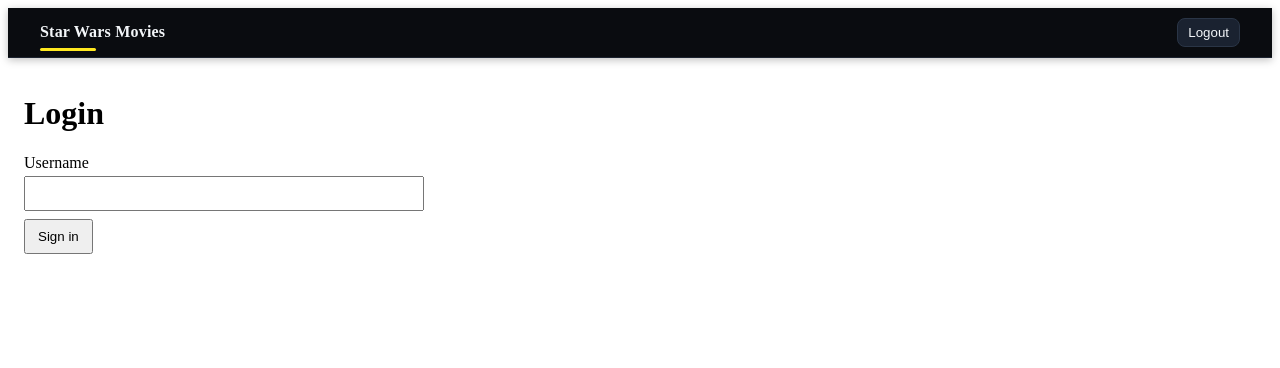
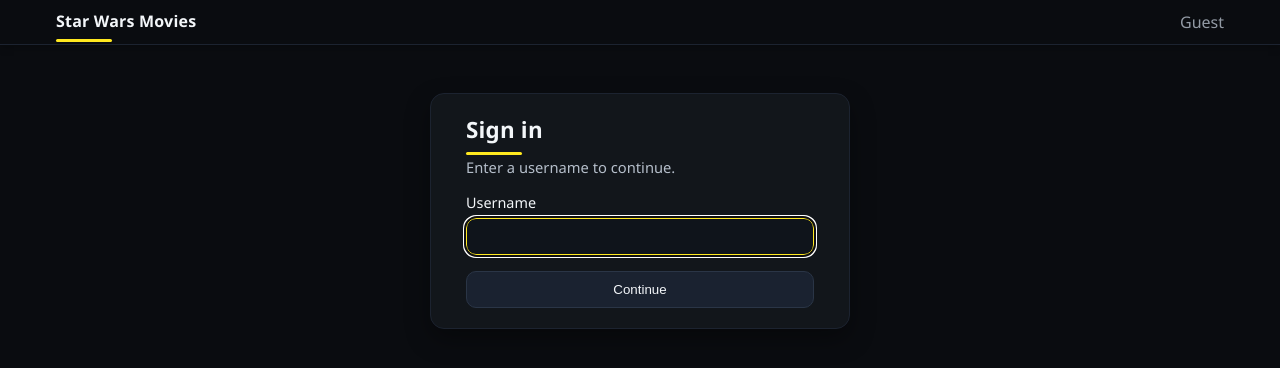
Before and after one commit to Giwastech1/starwars-movies, a React (Vite) app: page /login in a window 1280 px wide. Shown: the top 368 px of the page. Built offline with nearby package versions, Linux system fonts and the light colour scheme.

Commit message:
style login page and add bg accross refresh

```diff
--- a/src/components/NavBar.tsx
+++ b/src/components/NavBar.tsx
@@ -2,7 +2,7 @@
 import type { RootState } from '../app/store'
 import { logout } from '../features/auth/authSlice'
 import { useNavigate } from 'react-router-dom'
-import '../styles/navbar.css'  // ← add
+import '../styles/navbar.css'
 
 export default function Navbar() {
   const user = useSelector((s: RootState) => s.auth.user)
@@ -18,9 +18,17 @@
     <nav className="navbar" role="navigation" aria-label="Main">
       <div className="navbar-inner">
         <div className="nav-title">Star Wars Movies</div>
+
         <div className="nav-right">
-          {user && <>Logged in as <b>{user.username}</b></>}
-          <button className="nav-logout" onClick={onLogout}>Logout</button>
+          {user ? (
+            <>
+              <span aria-live="polite">Logged in as <b>{user.username}</b></span>
+              <button className="nav-logout" onClick={onLogout}>Logout</button>
+            </>
+          ) : (
+            // Show nothing or a subtle "Guest" label (your call)
+            <span aria-label="guest" style={{ opacity: 0.8 }}>Guest</span>
+          )}
         </div>
       </div>
     </nav>
--- a/src/main.tsx
+++ b/src/main.tsx
@@ -4,6 +4,7 @@
 import { PersistGate } from 'redux-persist/integration/react'
 import { store, persistor } from './app/store'
 import AppRouter from './routes/AppRouter'
+import "./styles/global.css"
 
 ReactDOM.createRoot(document.getElementById('root')!).render(
   <React.StrictMode>
--- a/src/pages/Login.tsx
+++ b/src/pages/Login.tsx
@@ -1,43 +1,44 @@
 import { useState } from 'react'
-import type { FormEvent } from 'react'
 import { useDispatch, useSelector } from 'react-redux'
 import { Navigate } from 'react-router-dom'
 import type { RootState } from '../app/store'
 import { loginSucceeded } from '../features/auth/authSlice'
+import '../styles/login.css'
 
 export default function Login() {
   const isAuthed = useSelector((s: RootState) => s.auth.isAuthenticated)
   const dispatch = useDispatch()
   const [username, setUsername] = useState('')
 
-  // If already logged in, do not allow seeing login page
   if (isAuthed) return <Navigate to="/movies" replace />
 
-  const onSubmit = (e: FormEvent) => {
+  const onSubmit = (e: React.FormEvent<HTMLFormElement>) => {
     e.preventDefault()
     const name = username.trim()
-    if (name) {
-      // Frontend-only auth per spec
-      dispatch(loginSucceeded({ username: name }))
-    }
+    if (name) dispatch(loginSucceeded({ username: name }))
   }
 
   return (
-    <main style={{ padding: 16 }}>
-      <h1>Login</h1>
-      <form onSubmit={onSubmit} aria-label="Login form" style={{ maxWidth: 380 }}>
-        <label style={{ display: 'block', marginBottom: 8 }}>
-          Username
+    <main className="auth-wrap">
+      <section className="auth-card" aria-label="Sign in">
+        <h1 className="auth-title">Sign in</h1>
+        <p className="auth-help">Enter a username to continue.</p>
+
+        <form onSubmit={onSubmit} noValidate>
+          <label className="auth-label" htmlFor="username">Username</label>
           <input
-            aria-label="username"
+            id="username"
+            className="auth-input"
             value={username}
             onChange={(e) => setUsername(e.target.value)}
             required
-            style={{ display: 'block', width: '100%', padding: 8, marginTop: 4 }}
+            autoFocus
+            aria-label="username"
           />
-        </label>
-        <button type="submit" style={{ padding: '8px 12px' }}>Sign in</button>
-      </form>
+
+          <button className="auth-submit" type="submit">Continue</button>
+        </form>
+      </section>
     </main>
   )
 }
--- /dev/null
+++ b/src/styles/global.css
@@ -0,0 +1,17 @@
+:root {
+    --bg: #0a0c10;
+  }
+
+  html, body {
+    margin: 0;
+    padding: 0;
+    height: 100%;
+    background: var(--bg);
+    color: #f3f6f9;
+    font-family: 'Segoe UI', Roboto, sans-serif;
+  }
+
+  /* Reset */
+  * {
+    box-sizing: border-box;
+  }
--- /dev/null
+++ b/src/styles/login.css
@@ -0,0 +1,101 @@
+/* src/styles/login.css */
+/* ===== Auth (Login) — dark + gold to match app theme ===== */
+:root {
+    --bg: #0a0c10;
+    --card-bg: #12161b;
+    --text: #f3f6f9;
+    --muted: #b5beca;
+    --accent: #ffe81f;   /* gold accent */
+    --border: #1c2330;
+  }
+
+  /* Center the auth card below the navbar */
+  .auth-wrap {
+    min-height: calc(100vh - 64px); /* leave space for navbar height if sticky */
+    display: grid;
+    place-items: start center;
+    padding-top: 48px;
+    color: var(--text);
+  }
+
+  .auth-card {
+    width: min(92vw, 420px);
+    background: var(--card-bg);
+    color: var(--text);
+    border: 1px solid var(--border);
+    border-radius: 14px;
+    padding: 20px 35px;
+    box-shadow: 0 10px 24px rgba(0,0,0,0.35);
+  }
+
+  /* Heading with gold underline */
+  .auth-title {
+    margin: 0 0 8px 0;
+    font-size: 1.4rem;
+    font-weight: 800;
+    letter-spacing: .2px;
+    position: relative;
+    padding-bottom: .25rem;
+  }
+  .auth-title::after {
+    content: "";
+    position: absolute; left: 0; bottom: -6px;
+    width: 56px; height: 3px;
+    background: var(--accent);
+    border-radius: 2px;
+  }
+
+  .auth-help {
+    color: var(--muted);
+    font-size: .92rem;
+    margin: 8px 0 16px 0;
+  }
+
+  /* Labels & inputs */
+  .auth-label {
+    display: block;
+    font-size: .9rem;
+    margin: 12px 0 6px 0;
+  }
+
+  .auth-input {
+    width: 100%;
+    padding: 10px 12px;
+    background: #0f141b;
+    border: 1px solid #e8e9ec;      /* lighter default border */
+    color: var(--text);
+    border-radius: 10px;
+    transition: border-color .15s ease, box-shadow .15s ease;
+  }
+
+  .auth-input:hover {
+    border-color: #626d82;           /* slightly brighter on hover */
+  }
+
+  .auth-input:focus-visible {
+    outline-offset: 2px;
+    border-color: var(--accent);      /* match border to accent on focus */
+  }
+
+  /* Submit button */
+  .auth-submit {
+    margin-top: 16px;
+    width: 100%;
+    padding: 10px 12px;
+    background: #1a2230;
+    color: var(--text);
+    border: 1px solid #2a3546;
+    border-radius: 10px;
+    cursor: pointer;
+    transition: background .2s ease, border-color .2s ease;
+  }
+
+  .auth-submit:hover {
+    background: #212c3e;
+    border-color: var(--accent);
+  }
+
+  .auth-submit:focus-visible {
+    outline: 3px solid var(--accent);
+    outline-offset: 2px;
+  }
```
